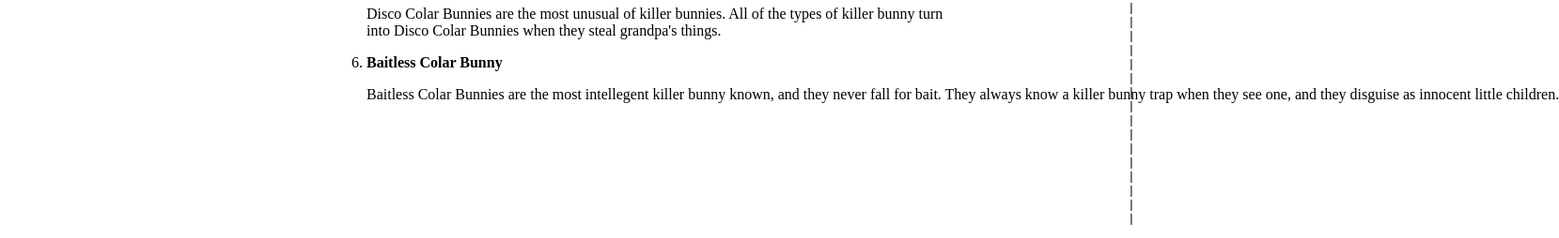
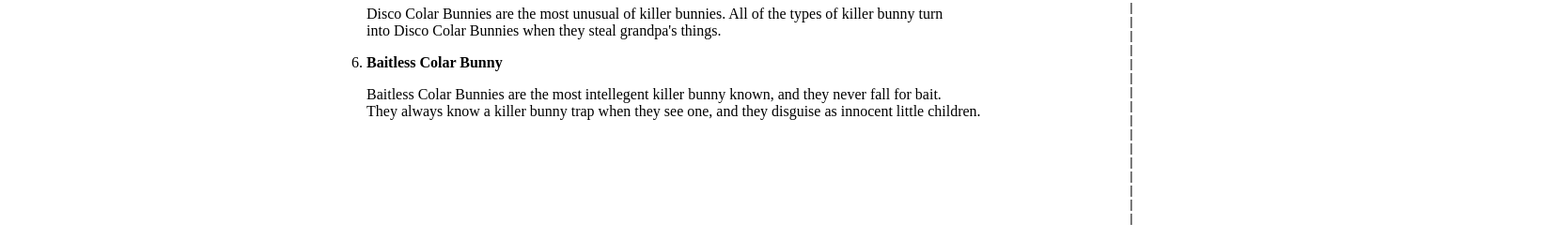
Before and after one commit to DrHammer11/Species, a plain HTML site: page index.html in a window 1280 px wide. Shown: the part 722-976 px from the top of the page at 94% size, 1659 px wide, since content can reach past the window. Drawn offline with Linux system fonts and the light colour scheme.

Commit message:
Update index.html

```diff
--- a/index.html
+++ b/index.html
@@ -24,7 +24,7 @@
                 <li><b>Disco Colar Bunny</b></li>
             <p><nobr>Disco Colar Bunnies are the most unusual of killer bunnies. All of the types of killer bunny turn</nobr><br><nobr>into Disco Colar Bunnies when they steal grandpa's things.</nobr></p>
                 <li><b>Baitless Colar Bunny</b></li>
-            <p><nobr>Baitless Colar Bunnies are the most intellegent killer bunny known, and they never fall for bait. They always know a killer bunny trap when they see one, and they disguise as innocent little children.</nobr></p>
+            <p><nobr>Baitless Colar Bunnies are the most intellegent killer bunny known, and they never fall for bait.</nobr><br><nobr>They always know a killer bunny trap when they see one, and they disguise as innocent little children.</nobr></p>
             </ol>
             </DIV>
         </main>
```
